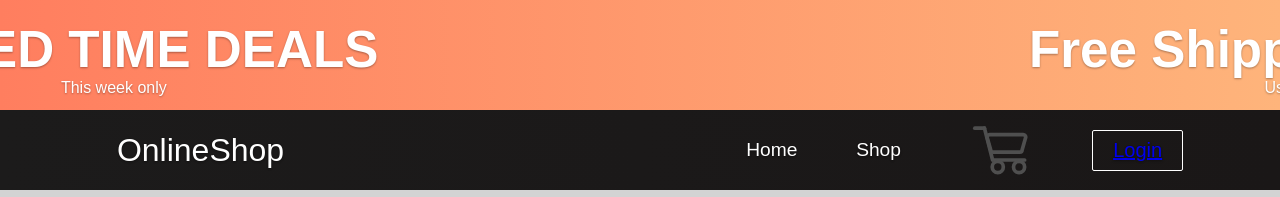
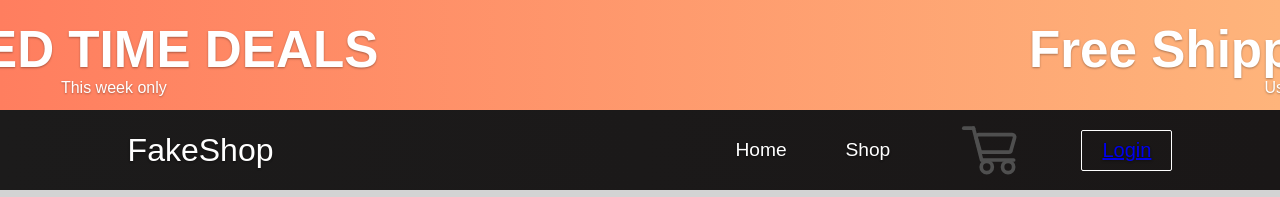
Before and after one commit to pinkx-xlink/react-shopping-cart-project, a React (Create React App) app in the folder shopping-cart/: page / in a window 1280 px wide. Shown: the top 197 px of the page. Built offline with nearby package versions, Linux system fonts and the light colour scheme; no server answers.

Commit message:
Change navbar-logo from "OnlineShop" to "FakeShop"

```diff
--- a/shopping-cart/src/components/Navbar.js
+++ b/shopping-cart/src/components/Navbar.js
@@ -33,7 +33,6 @@ function Navbar() {
   return (
     <>
         <div>
-
             <div id="bannerContainer">
                 <div id="bannerSlider">
                     <div class="banner">
@@ -50,13 +49,12 @@ function Navbar() {
                     </div>
                 </div>
             </div>
-
         </div>
         <nav className="navbar">
             <div className="navbar-container">
                 {/* replaces <a> tag  */}
                 <Link to="/" className="navbar-logo" onClick={closeMobileMenu}>
-                  OnlineShop
+                  FakeShop
                   <i className="fab fa-typo3" />
                 </Link>
 
```
Lines whose indentation alone changed are shown as unchanged.
